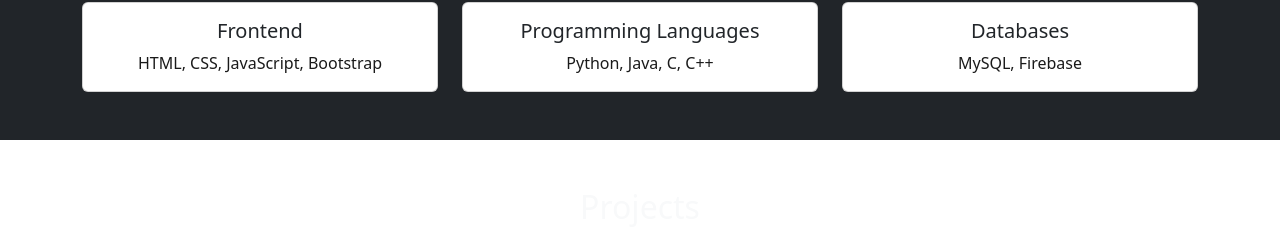
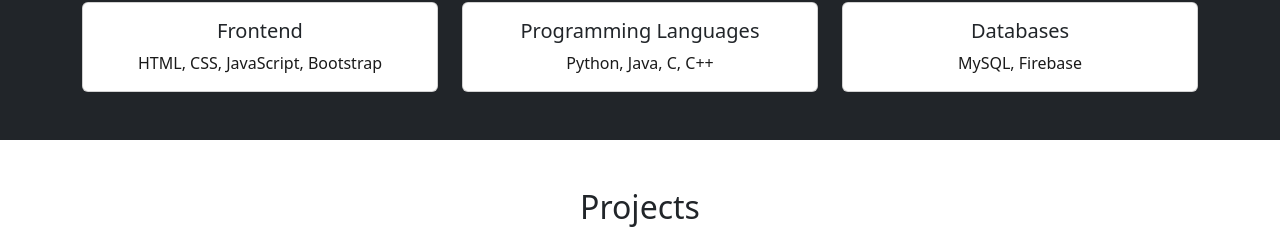
Before and after one commit to HariVignesh18/Portfolio, a plain HTML site: page index.html in a window 1280 px wide. Shown: the part 1131-1378 px from the top of the page. Drawn offline with nearby package versions, Linux system fonts and the light colour scheme.

Commit message:
Update index.html

```diff
--- a/index.html
+++ b/index.html
@@ -86,7 +86,7 @@
   </section>
   <section id="projects" class="py-5">
     <div class="container">
-      <h2 class="text-center mb-4 text-light">Projects</h2>
+      <h2 class="text-center mb-4 text-dark">Projects</h2>
       <div class="row">
         <div class="col-md-4 mb-4">
           <div class="card project-card">
```
